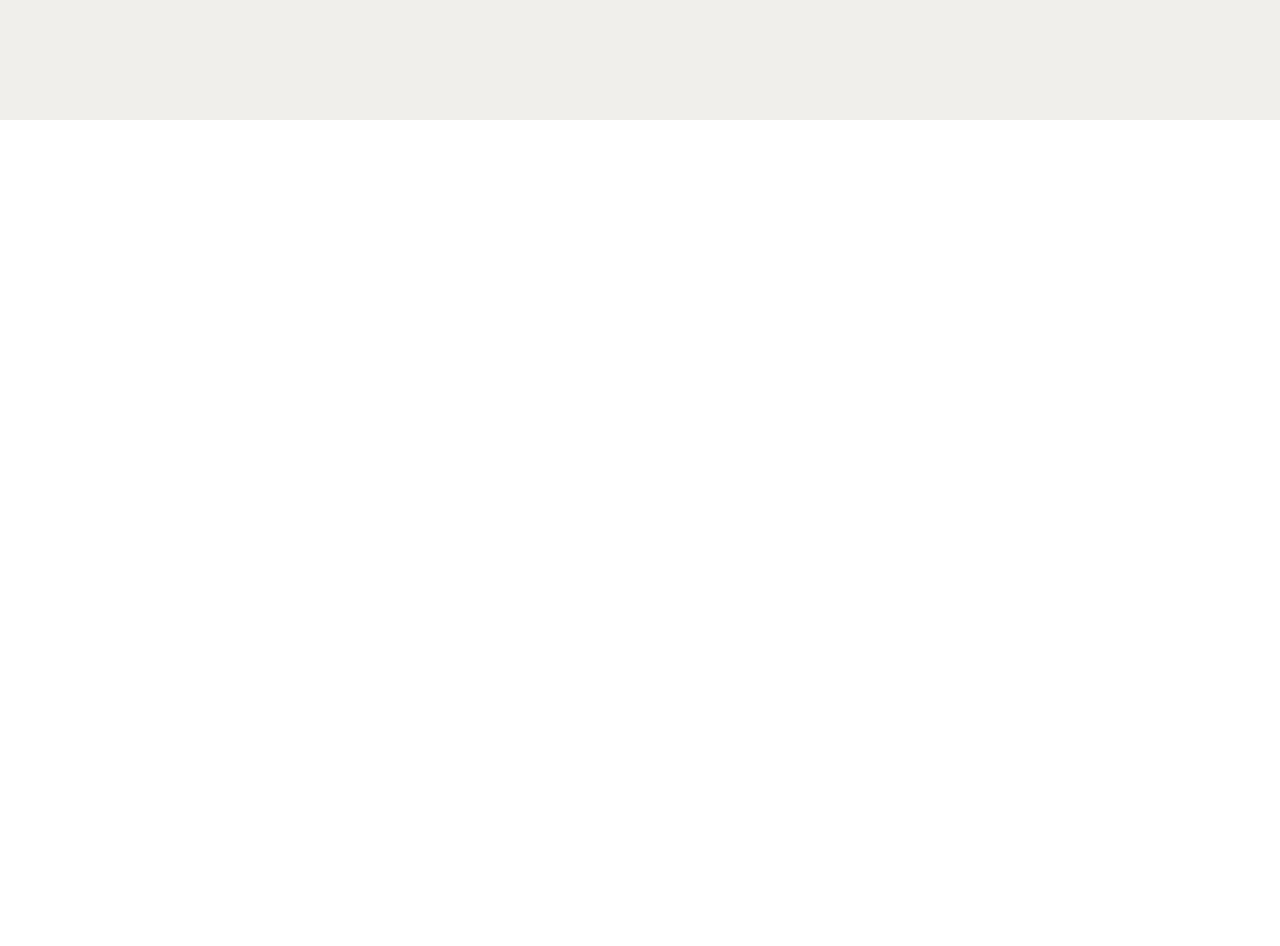
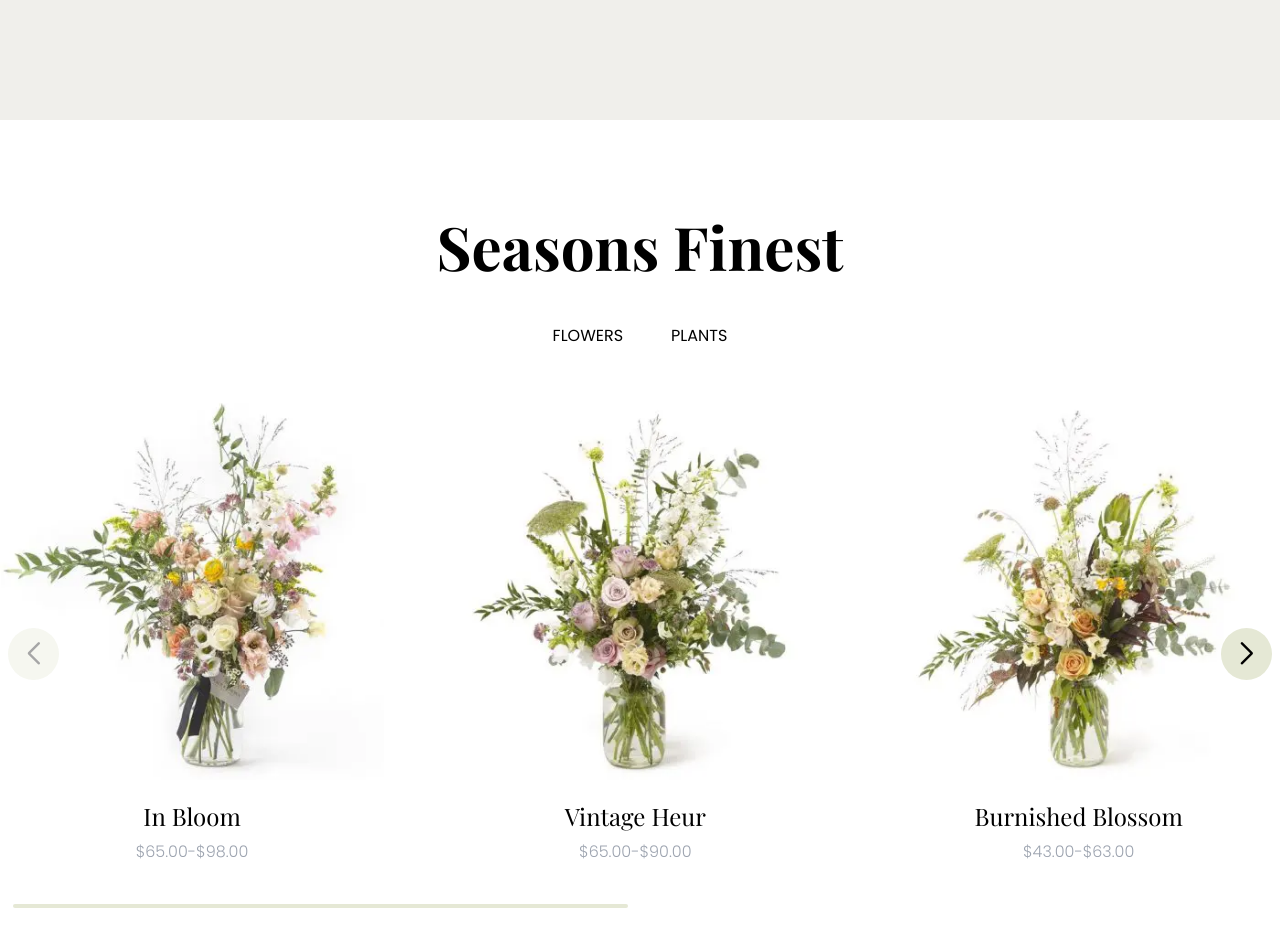
Before and after one commit to YousiefSameh/Fiore, a React (Create React App) app: page / in a window 1280 px wide. Shown: the part 680-1626 px from the top of the page. Before the commit the page ends 800 px from the top, so only its background shows below. Built offline with nearby package versions, Linux system fonts and the light colour scheme; a web font is replaced by a local one.

Commit message:
Create Seasons Section

```diff
--- a/package.json
+++ b/package.json
@@ -9,6 +9,7 @@
     "react": "^18.3.1",
     "react-dom": "^18.3.1",
     "react-scripts": "5.0.1",
+    "swiper": "^11.1.12",
     "web-vitals": "^2.1.4"
   },
   "scripts": {
--- a/src/App.js
+++ b/src/App.js
@@ -1,10 +1,12 @@
 import React from 'react';
 import Home from './Home';
+import Season from './Season';
 
 const App = () => {
   return (
-    <main>
+    <main className='font-secondary'>
       <Home />
+      <Season />
     </main>
   );
 };
--- a/src/Home.jsx
+++ b/src/Home.jsx
@@ -17,7 +17,7 @@ const Home = () => {
         </div>
       </div>
     </header>
-  )
+  );
 }
 
 export default Home
--- a/src/Navbar.jsx
+++ b/src/Navbar.jsx
@@ -2,7 +2,7 @@ import React from 'react'
 
 const Navbar = () => {
   return (
-    <nav className='font-secondary'>
+    <nav>
       <div className='flex items-center justify-between'>
         <input type="text" placeholder='Search' className='bg-transparent p-3 placeholder:text-black placeholder:uppercase'/>
         <h1 className='font-primary text-5xl p-2 font-bold'>Fiore</h1>
--- /dev/null
+++ b/src/Season.jsx
@@ -0,0 +1,99 @@
+import React from 'react';
+import { Navigation, Pagination, Scrollbar, A11y } from 'swiper/modules';
+import { Swiper, SwiperSlide } from 'swiper/react';
+
+// Import Swiper styles
+import 'swiper/css';
+import 'swiper/css/navigation';
+import 'swiper/css/scrollbar';
+import './swiperControls.css';
+
+const Season = () => {
+  return (
+    <section className='py-24'>
+      <div className="flex items-center flex-col mb-12">
+        <h1 className='text-6xl font-bold font-primary'>Seasons Finest</h1>
+        <nav className='flex gap-12 mt-12'>
+          <a href="#" className='uppercase before:absolute relative before:h-0.5 before:w-0 hover:before:w-full before:bg-secondary before:bottom-0 before:transition-all'>Flowers</a>
+          <a href="#" className='uppercase before:absolute relative before:h-0.5 before:w-0 hover:before:w-full before:bg-secondary before:bottom-0 before:transition-all'>Plants</a>
+        </nav>
+      </div>
+      <div className="container mx-auto flex justify-between items-center">
+        <Swiper
+          modules={[Navigation, Pagination, Scrollbar, A11y]}
+          spaceBetween={50}
+          breakpoints={{
+            320: {
+              slidesPerView: 1,
+            },
+            768: {
+              slidesPerView: 2,
+            },
+            1024: {
+              slidesPerView: 3,
+            },
+          }}
+          scrollbar={{ draggable: true }}
+          navigation={true}
+          onSwiper={(swiper) => console.log(swiper)}
+          onSlideChange={() => console.log('slide change')}
+        >
+          <SwiperSlide className='mb-12'>
+            <div className="card text-center w-96 relative transition-all">
+              <img src="Images\img04.webp" className='w-full' alt="" />
+              <p className='font-primary mt-5 text-2xl'>In Bloom</p>
+              <span className='text-gray-400 mt-2 block font-light'>$65.00-$98.00</span>
+              <button className='hover:block hidden border border-black px-12 py-4 rounded-full hover:bg-black hover:text-white transition-colors absolute bottom-28 w-full mx-2 bg-gray-50 left-1/2 -translate-x-1/2'><a href="#" className='text-inherit uppercase'>Shop Now</a></button>
+            </div>
+          </SwiperSlide>
+          <SwiperSlide className='mb-12'>
+            <div className="card text-center w-96">
+              <img src="Images\img05.webp" className='w-full' alt="" />
+              <p className='font-primary mt-5 text-2xl'>Vintage Heur</p>
+              <span className='text-gray-400 mt-2 block font-light'>$65.00-$90.00</span>
+              <button className='hover:block hidden border border-black px-12 py-4 rounded-full hover:bg-black hover:text-white transition-colors absolute bottom-28 w-full mx-2 bg-gray-50 left-1/2 -translate-x-1/2'><a href="#" className='text-inherit uppercase'>Shop Now</a></button>
+
+            </div>
+          </SwiperSlide>
+          <SwiperSlide className='mb-12'>
+            <div className="card text-center w-96">
+              <img src="Images\img06.webp" className='w-full' alt="" />
+              <p className='font-primary mt-5 text-2xl'>Burnished Blossom</p>
+              <span className='text-gray-400 mt-2 block font-light'>$43.00-$63.00</span>
+              <button className='hover:block hidden border border-black px-12 py-4 rounded-full hover:bg-black hover:text-white transition-colors absolute bottom-28 w-full mx-2 bg-gray-50 left-1/2 -translate-x-1/2'><a href="#" className='text-inherit uppercase'>Shop Now</a></button>
+
+            </div>
+          </SwiperSlide>
+          <SwiperSlide className='mb-12'>
+            <div className="card text-center w-96 relative transition-all">
+              <img src="Images\img04.webp" className='w-full' alt="" />
+              <p className='font-primary mt-5 text-2xl'>In Bloom</p>
+              <span className='text-gray-400 mt-2 block font-light'>$65.00-$98.00</span>
+              <button className='hover:block hidden border border-black px-12 py-4 rounded-full hover:bg-black hover:text-white transition-colors absolute bottom-28 w-full mx-2 bg-gray-50 left-1/2 -translate-x-1/2'><a href="#" className='text-inherit uppercase'>Shop Now</a></button>
+            </div>
+          </SwiperSlide>
+          <SwiperSlide className='mb-12'>
+            <div className="card text-center w-96">
+              <img src="Images\img05.webp" className='w-full' alt="" />
+              <p className='font-primary mt-5 text-2xl'>Vintage Heur</p>
+              <span className='text-gray-400 mt-2 block font-light'>$65.00-$90.00</span>
+              <button className='hover:block hidden border border-black px-12 py-4 rounded-full hover:bg-black hover:text-white transition-colors absolute bottom-28 w-full mx-2 bg-gray-50 left-1/2 -translate-x-1/2'><a href="#" className='text-inherit uppercase'>Shop Now</a></button>
+
+            </div>
+          </SwiperSlide>
+          <SwiperSlide className='mb-12'>
+            <div className="card text-center w-96">
+              <img src="Images\img06.webp" className='w-full' alt="" />
+              <p className='font-primary mt-5 text-2xl'>Burnished Blossom</p>
+              <span className='text-gray-400 mt-2 block font-light'>$43.00-$63.00</span>
+              <button className='hover:block hidden border border-black px-12 py-4 rounded-full hover:bg-black hover:text-white transition-colors absolute bottom-28 w-full mx-2 bg-gray-50 left-1/2 -translate-x-1/2'><a href="#" className='text-inherit uppercase'>Shop Now</a></button>
+
+            </div>
+          </SwiperSlide>
+        </Swiper>
+      </div>
+    </section>
+  );
+};
+
+export default Season
--- /dev/null
+++ b/src/swiperControls.css
@@ -0,0 +1,31 @@
+.swiper-scrollbar {
+  background: transparent;
+}
+
+.swiper-scrollbar-drag {
+  background: #E5E8D5 !important;
+}
+
+.swiper-button-next:after, .swiper-rtl .swiper-button-prev:after {
+  padding: 15px 20px;
+  background: #E5E8D5;
+  font-size: 22px;
+  font-weight: bold;
+  margin-right: 20px;
+  border-radius: 50%;
+  color: black;
+}
+
+.swiper-button-prev:after, .swiper-rtl .swiper-button-next:after {
+  padding: 15px 20px;
+  background: #E5E8D5;
+  font-size: 22px;
+  font-weight: bold;
+  margin-left: 20px;
+  border-radius: 50%;
+  color: black;
+}
+
+.card:hover button {
+  display: block;
+}
```
Also changed, not shown: 1 other file (tests, documents, lock files or other folders).
